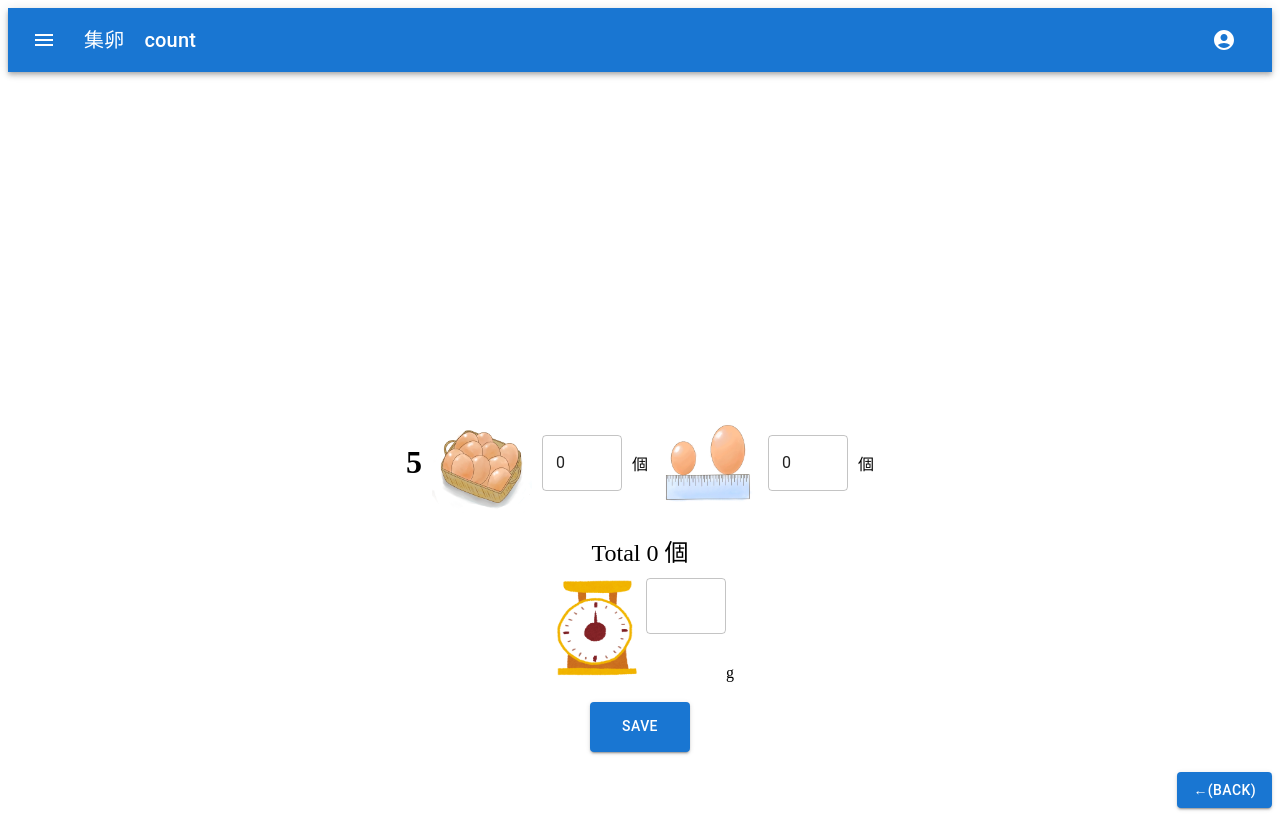
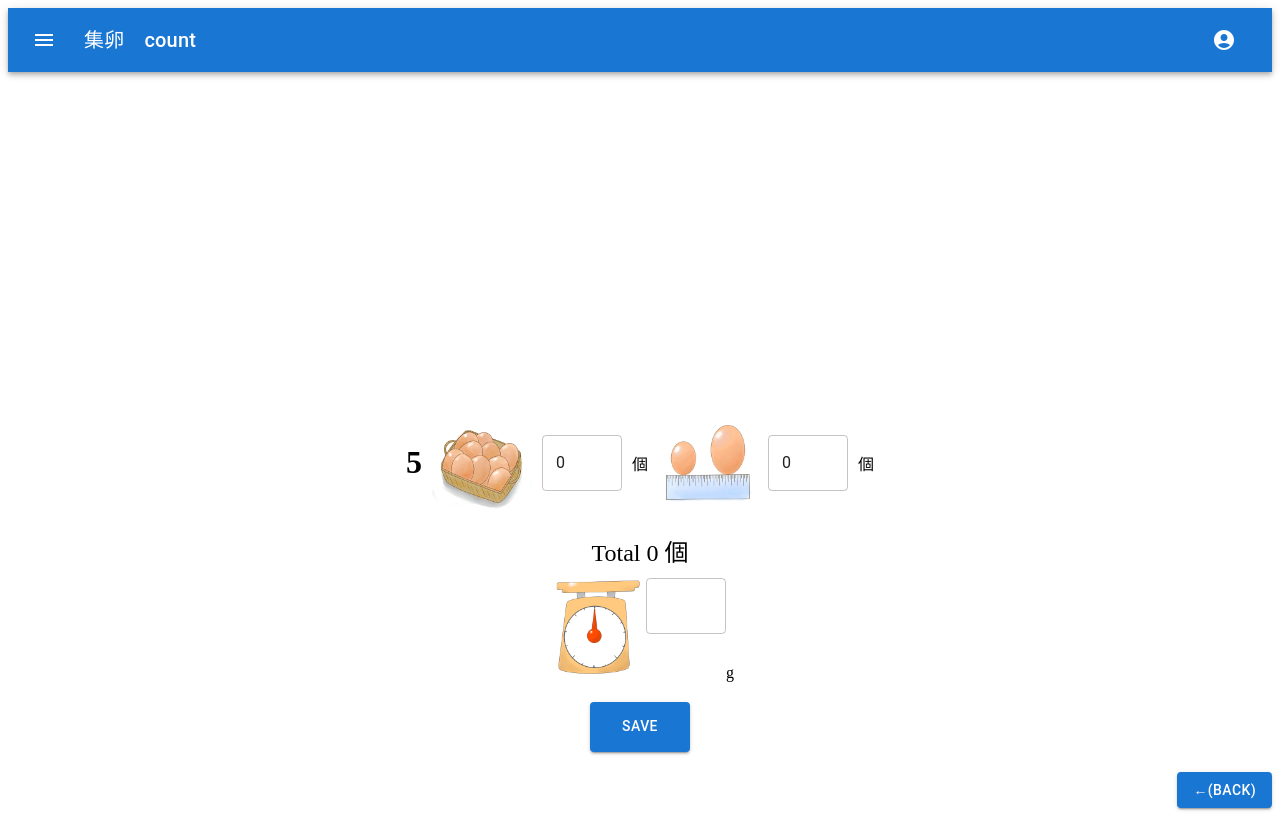
Before and after one commit to chigitako/KCL-CA, a Next.js app in the folder kokkofactory/: page /count in a window 1280 px wide. Built offline with nearby package versions, Linux system fonts and the light colour scheme.

Commit message:
scale.pngはかりの透過画像を追加しました

```diff
--- a/kokkofactory/src/pages/count.tsx
+++ b/kokkofactory/src/pages/count.tsx
@@ -109,7 +109,7 @@ const CountPage: React.FC = () => {
             Total {total} 個
           </div>
           <Image
-            src="/images/hakari.png"
+            src="/images/scale.png"
             alt="Scale"
             width={100}
             height={100}
```
Also changed, not shown: kokkofactory/public/images/scale.png (added).
